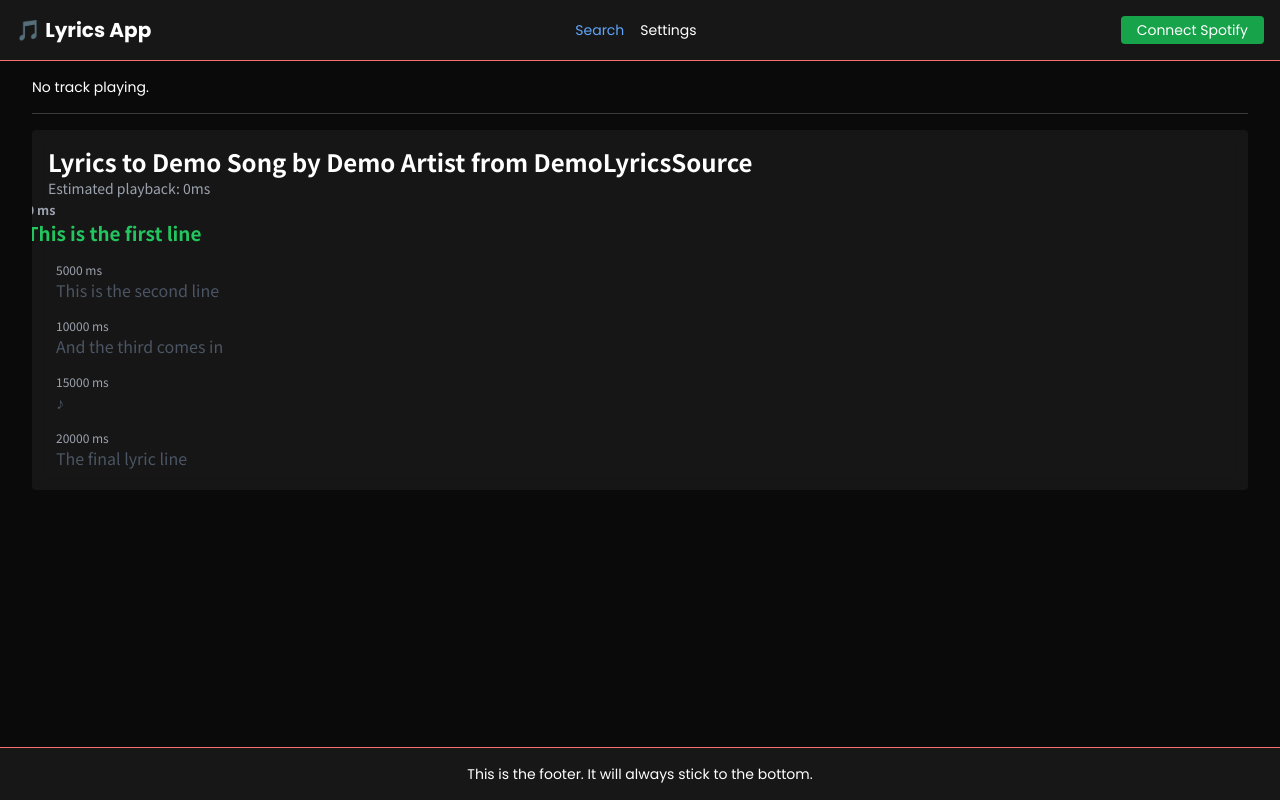
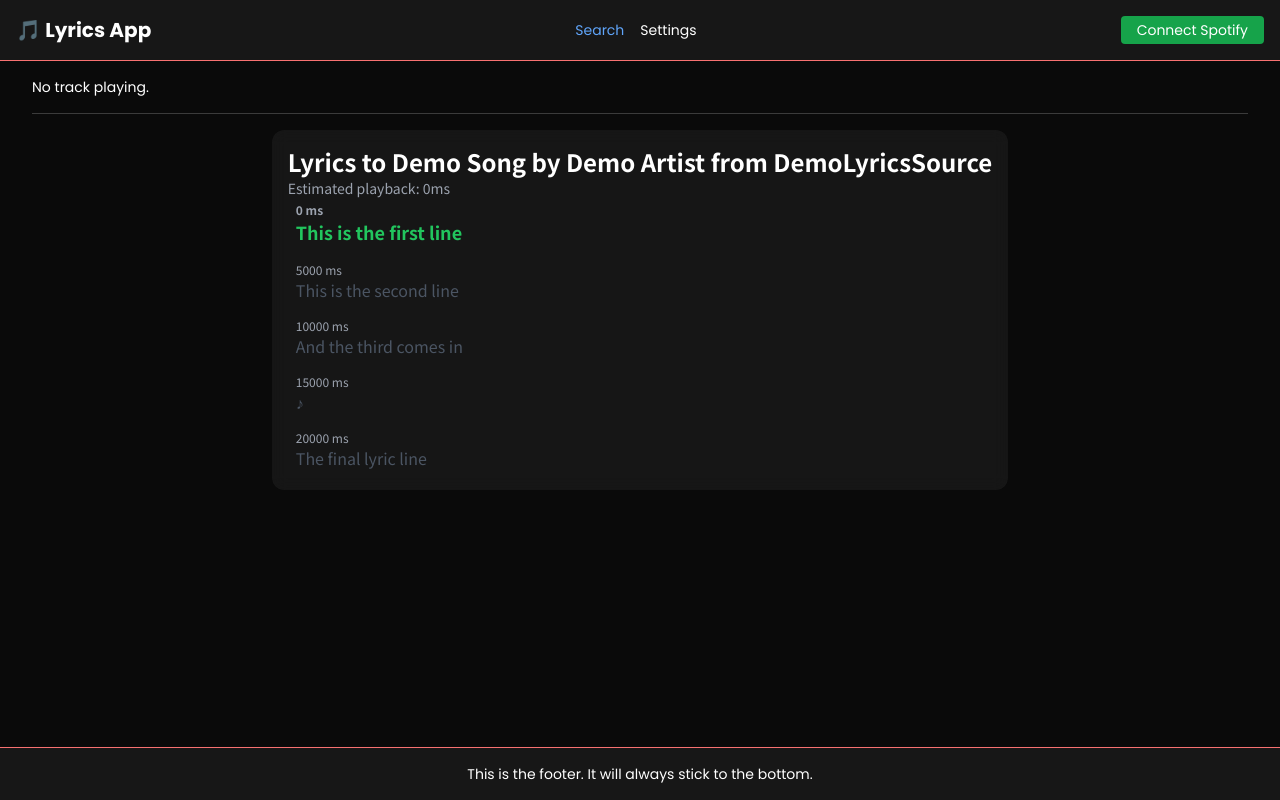
Before and after one commit to khazelrigg/lyrics, a React (Vite) app in the folder lyrics-client/: page / in a window 1280 px wide. Built offline with nearby package versions, Linux system fonts and the light colour scheme; no server answers.

Commit message:
update github

```diff
--- a/lyrics-client/src/components/lyrics/LyricsLine.tsx
+++ b/lyrics-client/src/components/lyrics/LyricsLine.tsx
@@ -28,10 +28,10 @@ const LyricsLine = forwardRef<HTMLLIElement, LyricsLineProps>(
       <li
         ref={ref}
         onClick={onClick}
-        onMouseEnter={() => setIsHovered(true)}
-        onMouseLeave={() => setIsHovered(false)}
-        className={`group relative w-full transition-all duration-100 px-2 py-1 select-none cursor-pointer
-        ${isActive ? "font-bold text-lg text-green-500 scale-105 " : ""}
+        //onMouseEnter={() => setIsHovered(true)}
+        //onMouseLeave={() => setIsHovered(false)}
+        className={`px-2 py-1 text-left w-full group relative transition-all duration-100 select-none cursor-pointer
+        ${isActive ? "font-bold text-lg text-green-500" : ""}
         ${!isPast && !isActive ? "text-gray-600" : ""}
         `}
       >
--- a/lyrics-client/src/components/lyrics/LyricsViewer.tsx
+++ b/lyrics-client/src/components/lyrics/LyricsViewer.tsx
@@ -66,17 +66,20 @@ export default function LyricsViewer({ lyrics }: LyricsViewerProps) {
     }
   }, [userScrolled])
 
+
+  // Changing the flex-col will make lyrics vertical with horizontal scroll - maybe for JP vertical text
+
   return (
-    <div className="relative flex flex-col max-h-screen font-lyrics">
+    <div className="flex flex-col items-center w-full space-y-2 max-h-screen font-lyrics">
       <div
         ref={containerRef}
-        className="flex-1 overflow-y-auto rounded p-4 bg-white/5 backdrop-blur scroll-smooth max-h-full"
+        className="flex-1 overflow-y-auto rounded-xl p-4 bg-white/5 backdrop-blur scroll-smooth max-h-full"
       >
         <p className="text-2xl font-bold">
           Lyrics to {lyrics.title} by {lyrics.artist} from {lyrics.source}
         </p>
         <p className="text-sm text-gray-400">Estimated playback: {currentTime}ms</p>
-        <ul className="space-y-2">
+        <ul className="flex flex-col items-center w-full space-y-2">
           {lyrics.lines.map((line, index) => {
             const isActive = index === activeIndex
             const isPast = index < activeIndex
```
Also changed, not shown: 1 other file (tests, documents, lock files or other folders).
